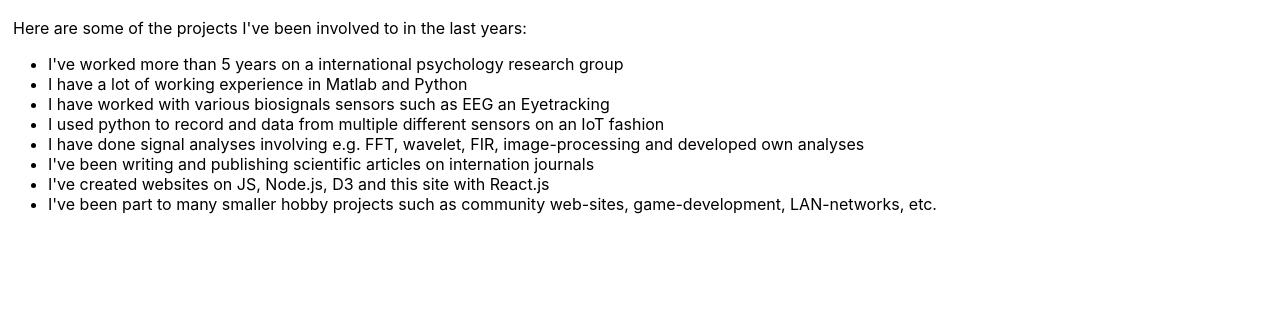
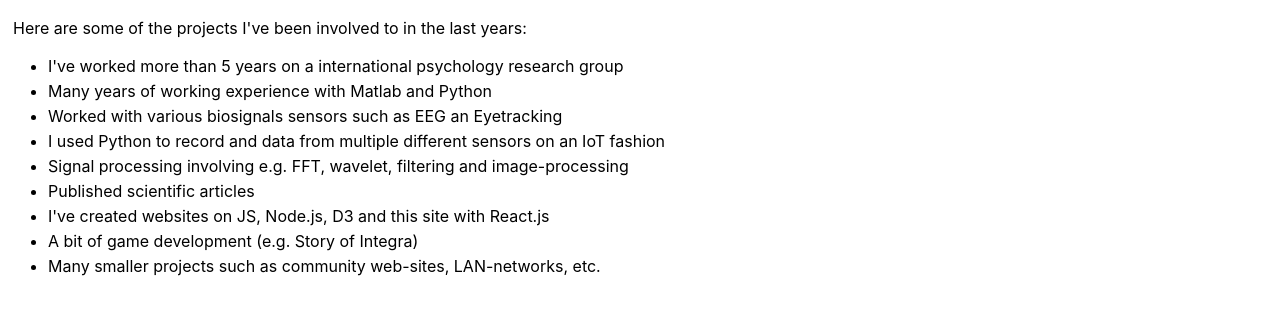
Before and after one commit to juissi999/juissi999.github.io, a React app: page /#/projects in a window 1280 px wide. Shown: the part 103-416 px from the top of the page. Built offline with nearby package versions, Linux system fonts and the light colour scheme.

Commit message:
Removed few br and made projects more clear

```diff
--- a/src/components/main.js
+++ b/src/components/main.js
@@ -5,10 +5,8 @@ const Main = () => {
 
   return (<>
     <Head text={'Jussi\'s homepage'}/>
-    <br/>
     Welcome to my site.
     Click a link on the top right corner to proceed.
-    <br/>
     </>
   )
 }
--- a/src/components/projects.js
+++ b/src/components/projects.js
@@ -1,18 +1,17 @@
 import React from 'react'
-
-import uc from './img/uc.gif'
 import {Text, Ulist, Img, Head} from './elements'
 
 const Projects = () => {
 
   const elementlist = ['I\'ve worked more than 5 years on a international psychology research group',
-  'I have a lot of working experience in Matlab and Python',
-  'I have worked with various biosignals sensors such as EEG an Eyetracking',
-  'I used python to record and data from multiple different sensors on an IoT fashion',
-  'I have done signal analyses involving e.g. FFT, wavelet, FIR, image-processing and developed own analyses',
-  'I\'ve been writing and publishing scientific articles on internation journals',
+  'Many years of working experience with Matlab and Python',
+  'Worked with various biosignals sensors such as EEG an Eyetracking',
+  'I used Python to record and data from multiple different sensors on an IoT fashion',
+  'Signal processing involving e.g. FFT, wavelet, filtering and image-processing',
+  'Published scientific articles',
   'I\'ve created websites on JS, Node.js, D3 and this site with React.js',
-  'I\'ve been part to many smaller hobby projects such as community web-sites, game-development, LAN-networks, etc.']
+  'A bit of game development (e.g. Story of Integra)',
+  'Many smaller projects such as community web-sites, LAN-networks, etc.']
 
   return (<>
   <Head text={'Projects'}/>
--- a/src/style.css
+++ b/src/style.css
@@ -34,18 +34,22 @@ h1 {
   margin-left: 5px
 }
 
+li {
+  line-height:25px;
+}
+
 .block_element {
   display: inline-block;
-}
-
-.topimage{
-  height: 40px;
 }
 
 .linkbar {
   width: 97vw;
   text-align: right;
   margin: 15px 5px 25px 0px;
+}
+
+.topimage{
+  height: 40px;
 }
 
 /*
```
Also changed, not shown: 6e1604bed715ec6e4a745c232f3a3f47.gif (deleted), main.js.
